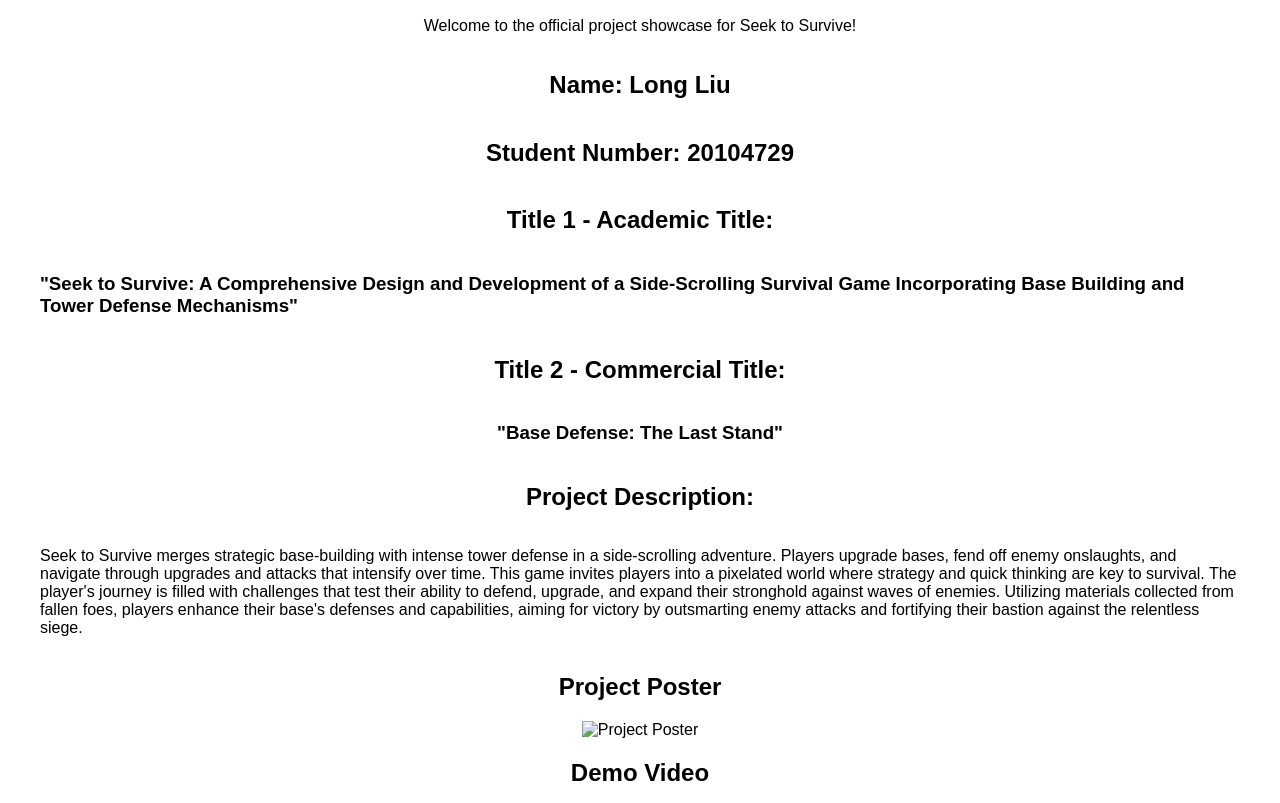
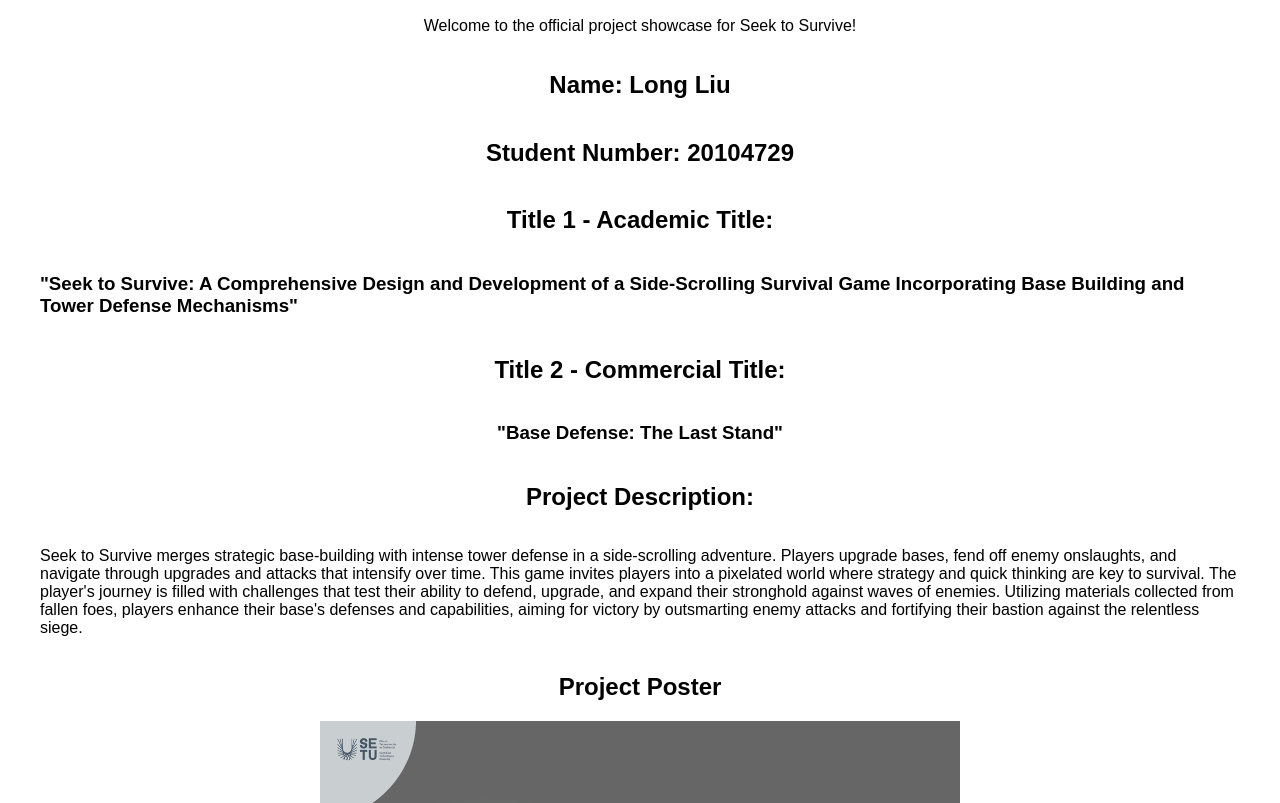
Before and after one commit to 1730177143/FYP_doc, a plain HTML site: page index.html in a window 1280 px wide. Shown: the part 119-922 px from the top of the page. Drawn offline with Linux system fonts and the light colour scheme.

Commit message:
add poster

```diff
--- a/index.html
+++ b/index.html
@@ -51,7 +51,7 @@
         base's defenses and capabilities, aiming for victory by outsmarting enemy attacks and fortifying their bastion
         against the relentless siege.</p>
     <h2>Project Poster</h2>
-    <img src="" alt="Project Poster">
+    <img src="./images/poster.png" alt="Project Poster">
 
     <h2>Demo Video</h2>
     <iframe width="560" height="315" src="your_demo_video_link" frameborder="0"
```
Also changed, not shown: screen flow.drawio.png (added), 2 other files.
